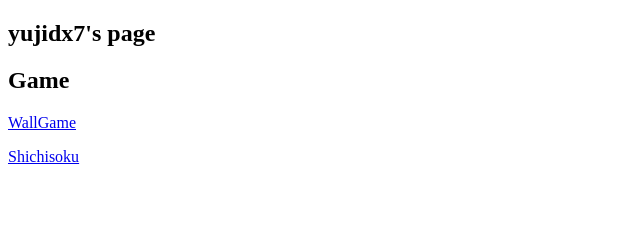
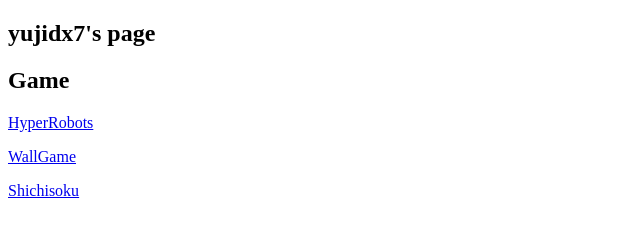
Before and after one commit to yujidx7/home, a plain HTML site: page index.html in a window 1280 px wide. Shown: the whole page, without its empty margins (0-640 px from the left). Drawn offline with Linux system fonts and the light colour scheme.

Commit message:
add ricochet_robots

```diff
--- a/index.html
+++ b/index.html
@@ -13,6 +13,7 @@
  <h1>yujidx7's page</h1>
  <section>
  <h2>Game</h2>
+ <p><a href="https://yuji-udagawa-monoxer.github.io/ricochet_robots/">HyperRobots</a></p>
  <p><a href="wallgame/index.html">WallGame</a></p>
  <p><a href="shichisoku/index.html">Shichisoku</a></p>
  </section>
```
